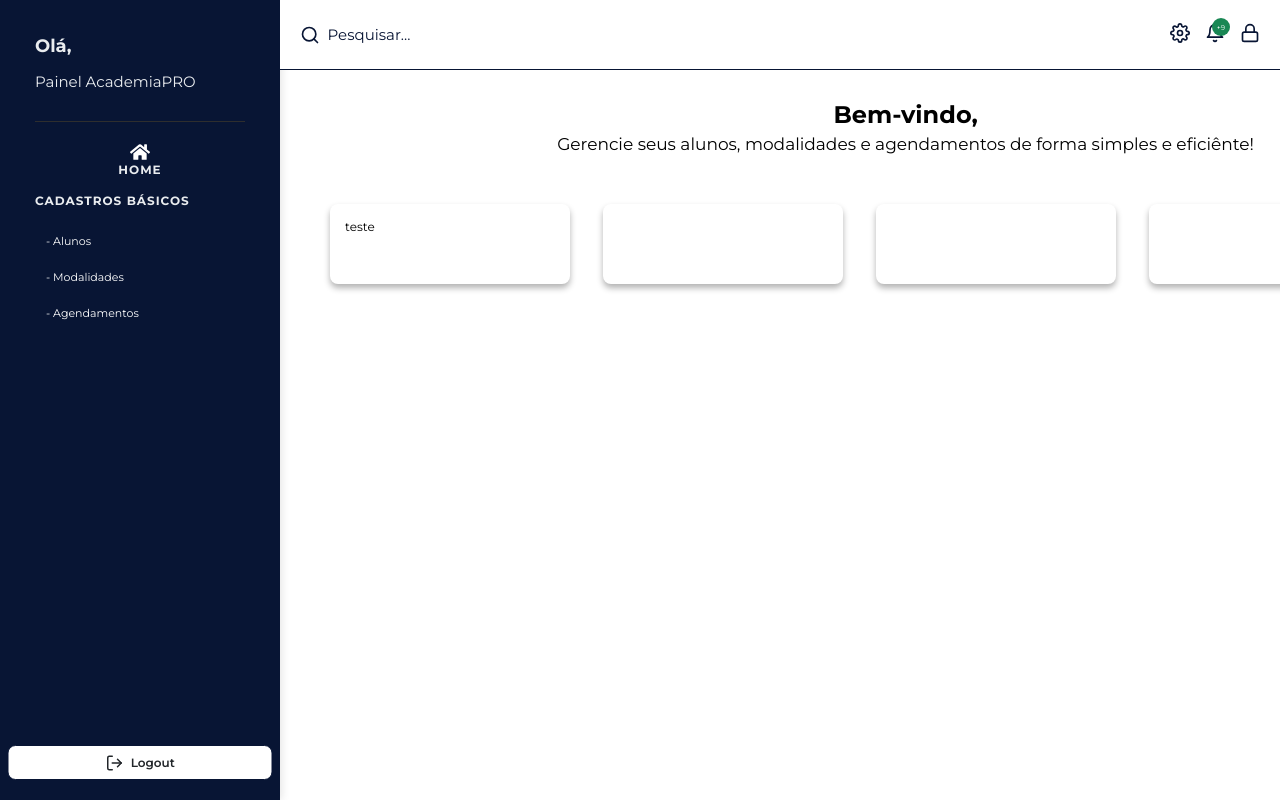
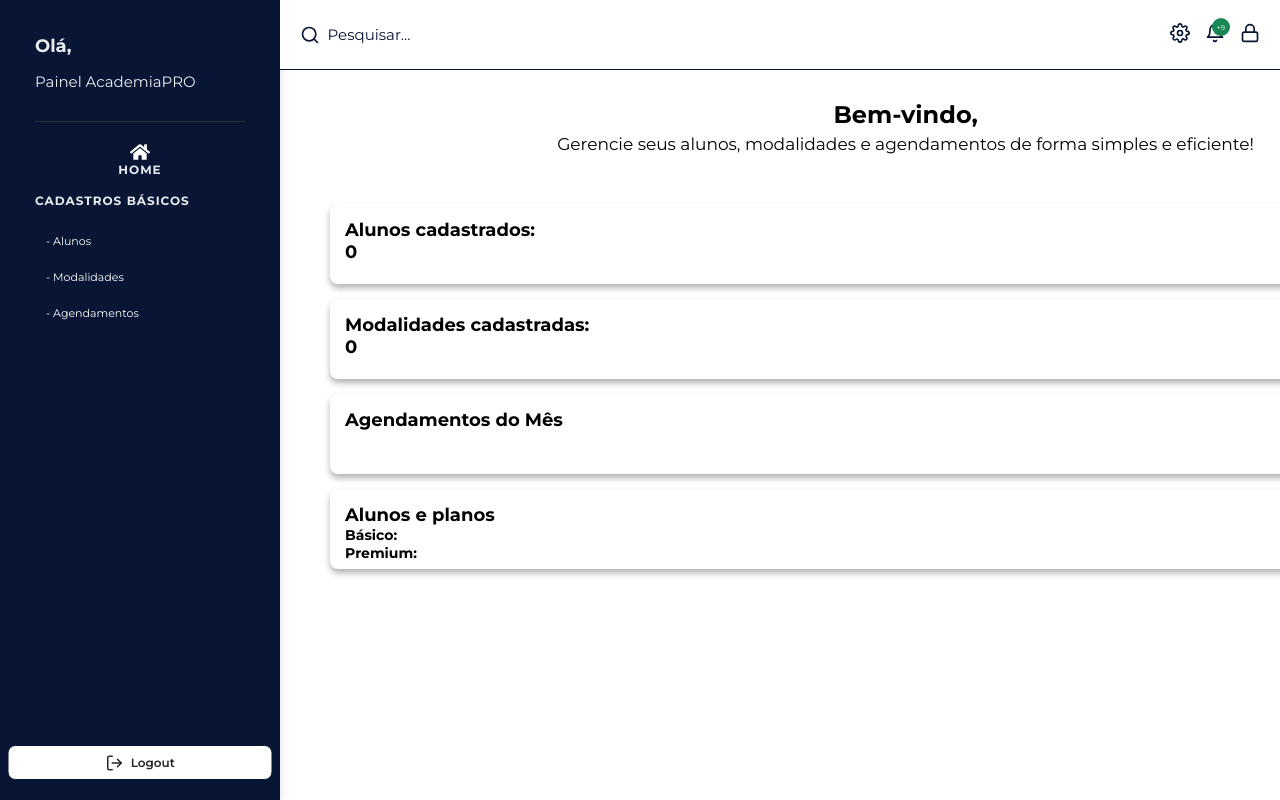
Before and after one commit to ArthurTeixeiraS/AcademiaPRO, a React (Vite) app: page /dashboard in a window 1280 px wide. Built offline with nearby package versions, Linux system fonts and the light colour scheme.

Commit message:
modificando o dashboard e incluindo algumas informações

```diff
--- a/src/Pages/DashBoard/index.tsx
+++ b/src/Pages/DashBoard/index.tsx
@@ -1,11 +1,26 @@
+import { useEffect, useState } from "react";
 import { RoundedCard } from "../../components/RoundedCard";
 import { SideMenu } from "../../components/SideMenu";
 import { TopBar } from "../../components/TopBar";
 import { FlexibleContentContainer } from "../../components/utils/generic";
+import { getCustomersFromLocalStorage } from "../../components/utils/LocalStorage/CustomersUtils";
+import { getModalitiesFromLocalStorage } from "../../components/utils/LocalStorage/ModalityUtils";
+
 
 export function DashBoard(){
     const username = localStorage.getItem('username');
+    const [totalAlunos, setTotalAlunos] = useState(0);
+    const [totalModalidades, setTotalModalidades] = useState(0);
 
+    useEffect(() => {
+        const modalidades = getModalitiesFromLocalStorage();
+        setTotalModalidades(modalidades.length);
+    }, []);
+
+      useEffect(() => {
+    const alunos = getCustomersFromLocalStorage();
+    setTotalAlunos(alunos.length);
+  }, []);
     return (
         <>
             <TopBar></TopBar>
@@ -13,27 +28,46 @@ export function DashBoard(){
             <FlexibleContentContainer>
                 <div className="dashBoardTitle">
                     <h1>Bem-vindo, {username}</h1>
-                    <p>Gerencie seus alunos, modalidades e agendamentos de forma simples e eficiênte!</p>
+                    <p>Gerencie seus alunos, modalidades e agendamentos de forma simples e eficiente!</p>
                 </div>
                 <div className="rowSection">
-                    <RoundedCard width="95%" height="100%">
+                    <RoundedCard width="390%" height="100%" linkTo="/Customers">
                     <>
-                    teste
-                    </>
-                    </RoundedCard>
-                    <RoundedCard width="95%" height="100%">
-                    <>
-                    </>
-                    </RoundedCard>
-                    <RoundedCard width="95%" height="100%">
-                    <>
-                    </>
-                    </RoundedCard>
-                    <RoundedCard width="95%" height="100%">
-                    <>
+                    <h2>
+                     Alunos cadastrados:<br />
+                     {totalAlunos}</h2>
                     </>
                     </RoundedCard>
                 </div>
+                    <br></br>
+                <div className="rowSection">
+                    <RoundedCard width="390%" height="100%" linkTo="/Modalities">
+                    <>
+                    <h2>
+                    Modalidades cadastradas:<br/>
+                     {totalModalidades}</h2>
+                    </>
+                    </RoundedCard>
+                </div>
+                <br></br>
+                <div className="rowSection">
+                    <RoundedCard width="390%" height="100%" linkTo="/Schedule">
+                    <>
+                    <h2>Agendamentos do Mês</h2>
+                    </>
+                    </RoundedCard>
+                </div>
+                <br></br>
+                <div className="rowSection">
+                    <RoundedCard width="390%" height="100%" linkTo="/Customers">
+                    <>
+                    <h2>Alunos e planos</h2>
+                    <h3>Básico: </h3>
+                    <h3>Premium: </h3>
+                    </>
+                    </RoundedCard>
+                </div>
+
             </FlexibleContentContainer>
         </>
     )
--- a/src/components/RoundedCard/index.tsx
+++ b/src/components/RoundedCard/index.tsx
@@ -1,4 +1,5 @@
-import { CardContainer } from "./styles";
+import { CardContainer, GoToPageButton, HoverContent } from "./styles";
+import { Link } from "react-router-dom";
 
 type CardProps = {
   width?: string;
@@ -7,6 +8,7 @@ type CardProps = {
   color?: string;
   isLarge?: boolean;
   children: React.ReactNode;
+  linkTo?: string;
 };
 
 // Esse componente é customizavel, da pra passar os parametros e customizar ele como prefirir
@@ -16,6 +18,7 @@ export function RoundedCard({
     backgroundColor = '#fffffff',
     color = '#000000',
     isLarge = false,
+    linkTo,
     children }: CardProps
   ) {
   return (
@@ -27,6 +30,13 @@ export function RoundedCard({
         $isLarge={isLarge}
     >
       {children}
+       {linkTo && (
+        <HoverContent>
+          <Link to={linkTo}>
+            <GoToPageButton>Ir para página</GoToPageButton>
+          </Link>
+        </HoverContent>
+      )}
     </CardContainer>
   );
 }
--- a/src/components/RoundedCard/styles.ts
+++ b/src/components/RoundedCard/styles.ts
@@ -1,4 +1,5 @@
 import styled from "styled-components";
+
 
 export const CardContainer = styled.div<{
   $width: string;
@@ -15,12 +16,19 @@ export const CardContainer = styled.div<{
   box-shadow: 0 4px 6px rgba(0, 0, 0, 0.3);
   padding: 1.5rem;
   transition: transform 0.3s ease, box-shadow 0.3s ease;
+  overflow: hidden;
   margin: 1rem;
 
   &:hover {
     transform: translateY(-5px);
     box-shadow: 0 6px 12px rgba(0, 0, 0, 0.4);
+    color: #1e90ff;
   }
+
+    &:hover .hover-content {
+  opacity: 1;
+  pointer-events: auto;
+}
 
   p{
     font-size: 1.5rem;
@@ -45,3 +53,31 @@ export const CardContainer = styled.div<{
      height: ${props => props.$isLarge ? '28%' : props.$height};
   }
 `;
+
+export const HoverContent = styled.div.attrs(() => ({
+  className: "hover-content",
+}))`
+  position: absolute;
+  bottom: 1rem;
+  right: 1rem;
+  opacity: 0;
+  pointer-events: none;
+  transition: opacity 0.3s ease;
+  z-index: 2;
+`;
+
+export const GoToPageButton = styled.button`
+  background-color: #1e90ff;
+  color: white;
+  border: none;
+  padding: 0.6rem 1.2rem;
+  border-radius: 0.5rem;
+  cursor: pointer;
+  font-weight: bold;
+  font-size: 0.9rem;
+  transition: background-color 0.2s ease;
+
+  &:hover {
+    background-color: #006fd6;
+  }
+`;
```
